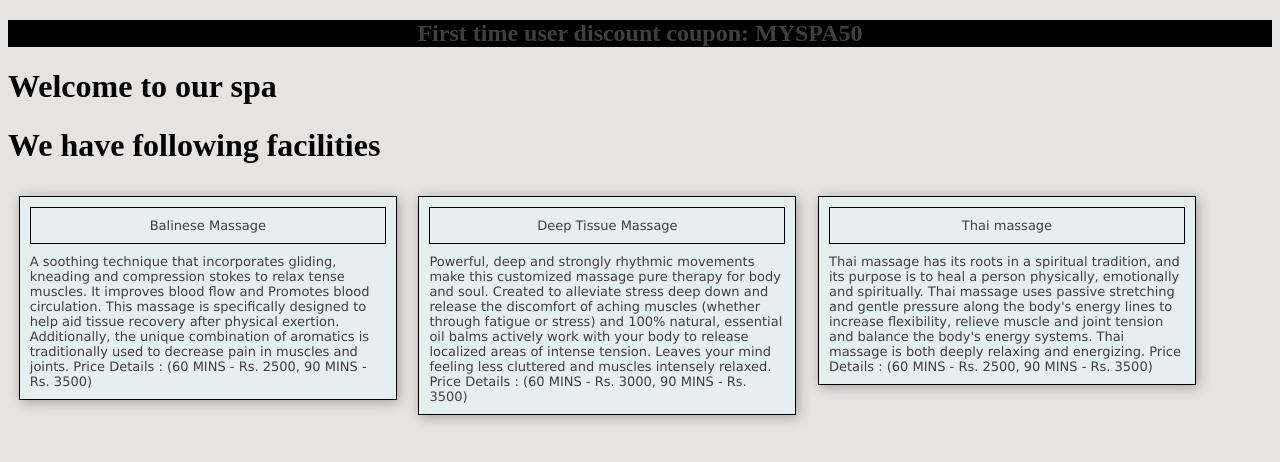
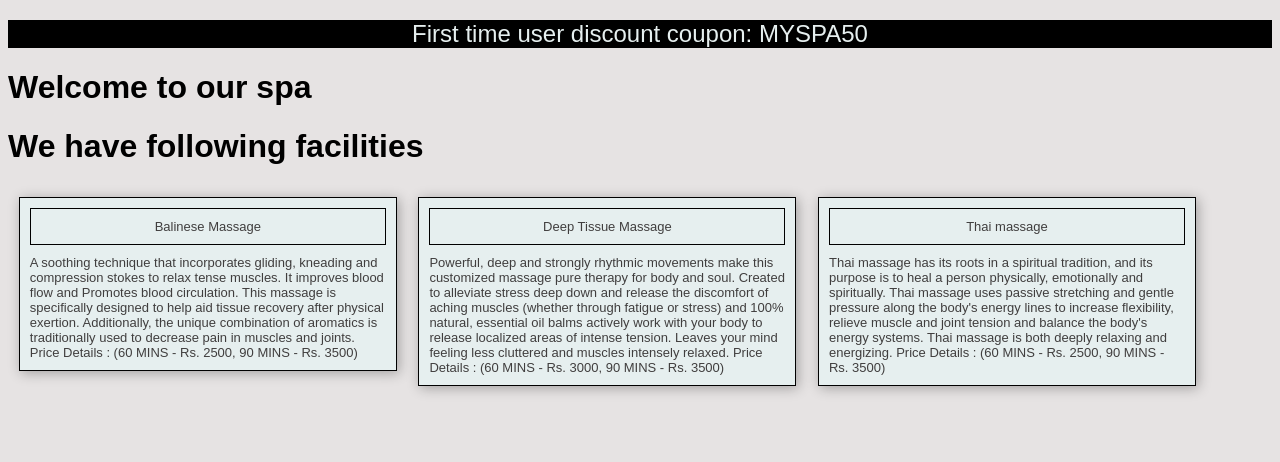
Before and after one commit to sanjjayy/coursera-test-solutions, a plain HTML site: page index.html in a window 1280 px wide. Drawn offline with Linux system fonts and the light colour scheme.

Commit message:
Update index.css

```diff
--- a/index.css
+++ b/index.css
@@ -1,4 +1,4 @@
-* {
+	* {
   box-sizing: border-box;
 }
 #box{
@@ -19,16 +19,18 @@
 }
 #box3{
     background-color: black;
-    color:#403e3e ;
+    color:#e6efef ;
+    font-weight: lighter;
+
 }
 .subhead{
     color: #403e3e;
-    font-family: Verdana, Geneva, Tahoma, sans-serif;
+    font-family: arial, sans-serif;
     font-size: 13px;
 }
 .section1{
     color: #403e3e;
-    font-family: Verdana, Geneva, Tahoma, sans-serif;
+    font-family: arial, sans-serif;
     font-size: 13px;
     float: left;
 
@@ -36,7 +38,7 @@
 .section2{
 
     color: #403e3e;
-    font-family: Verdana, Geneva, Tahoma, sans-serif;
+    font-family: arial, sans-serif;
     font-size: 13px;
     float: left;
 
@@ -44,7 +46,7 @@
 .section3{
 
     color: #403e3e;
-    font-family: Verdana, Geneva, Tahoma, sans-serif;
+    font-family: arial, sans-serif;
     font-size: 13px;
     float: left;
 
@@ -54,6 +56,8 @@
 body{
 
     background-color: #e6e3e3;
+    font-family: arial, sans-serif;
+
 }
 
 @media(min-width: 992px){
```
